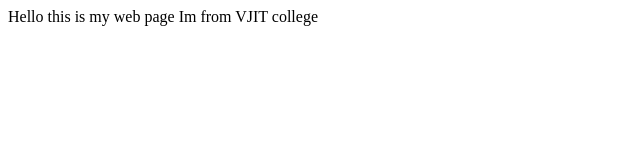
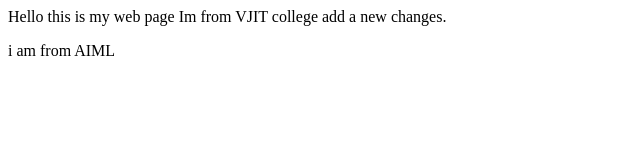
Before and after one commit to MounikaGoturi23/Mounika, a plain HTML site: page index.html in a window 1280 px wide. Shown: the whole page, without its empty margins (0-640 px from the left). Drawn offline with Linux system fonts and the light colour scheme.

Commit message:
updated with other para

```diff
--- a/index.html
+++ b/index.html
@@ -4,7 +4,8 @@
 
     </head>
     <body>
-        <p>Hello this is my web page Im from VJIT college </p>
+        <p>Hello this is my web page Im from VJIT college add a new changes.</p>
+        <p> i am from AIML</p>
 
     </body>
 </html>
```
